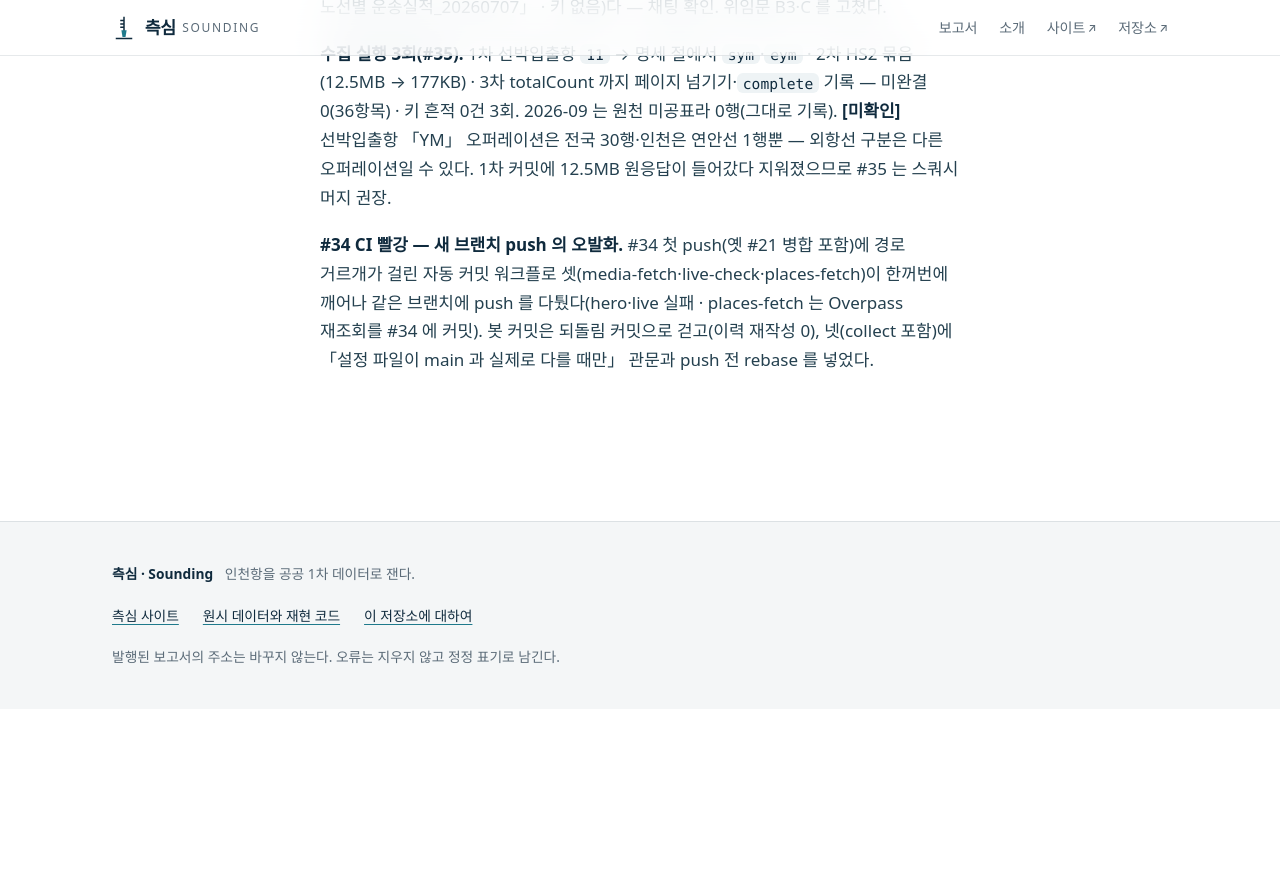
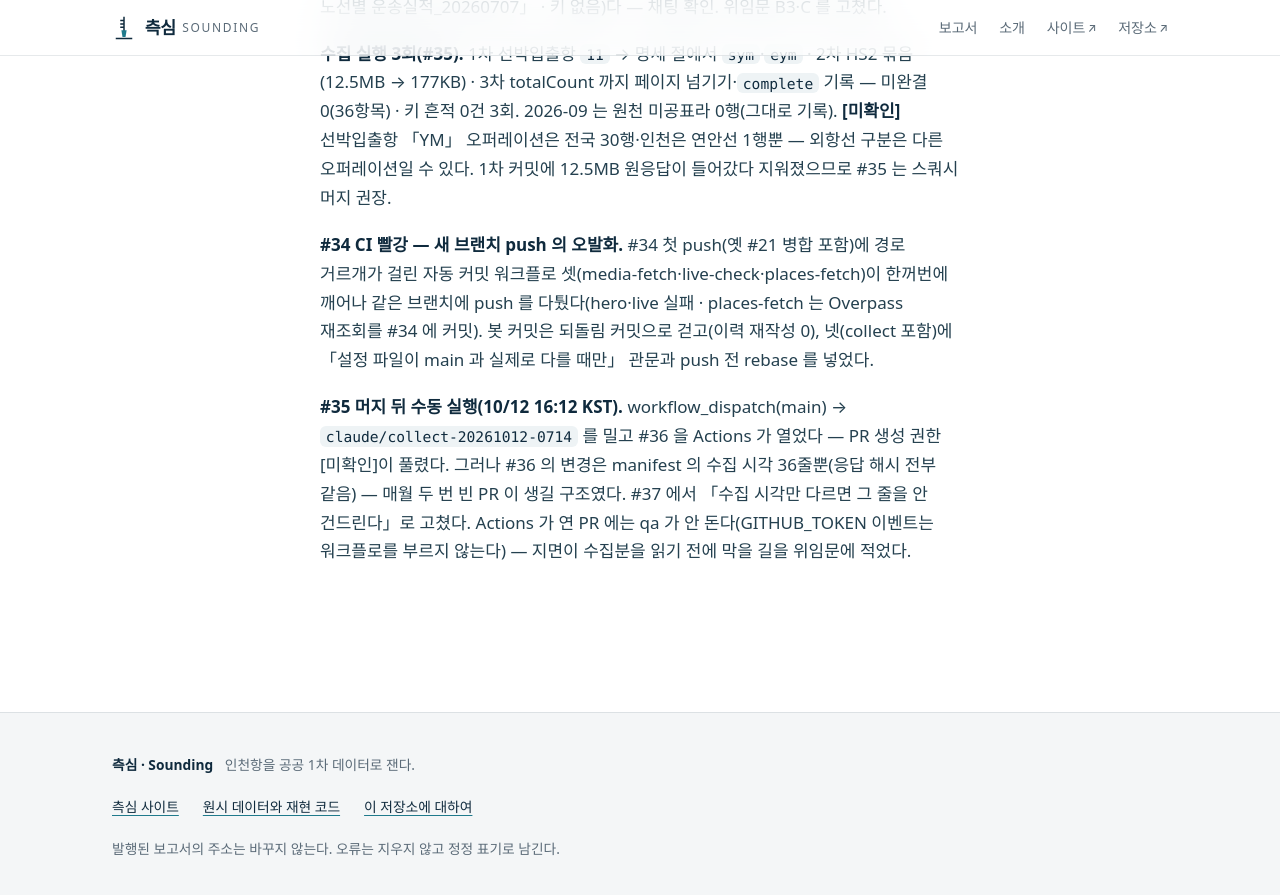
Before and after one commit to jisangj03-dev/incheon-port-analysis, a Jekyll site: the page built from docs/작업기록.md, in a window 1280 px wide and 900 px high, scrolled down 155777 px. Shown: the top 895 px of the window. Built offline with Jekyll 4.4.1, drawn with Linux system fonts in a browser that asks for light colours; some web fonts are replaced; our own code applies the rules of GitHub Pages for plain Markdown files; before the commit the page ends 156486 px from its top, so only the background shows below that.

Commit message:
53차 기록 — #35 머지 · 첫 수동 실행(#36) · 빈 PR 고침(#37)
Co-Authored-By: Claude Opus 5.5 <noreply@anthropic.com>
Claude-Session: https://claude.ai/code/session_01L59oEoiMW7KHoJRFFkcN4Q

```diff
--- a/docs/작업기록.md
+++ b/docs/작업기록.md
@@ -3511,3 +3511,5 @@ mail-02 의 기고 전속 조건(원문 게재 요구 여부)은 mail-01 때와
 **수집 실행 3회(#35).** 1차 선박입출항 `11` → 명세 절에서 `sym`·`eym` · 2차 HS2 묶음(12.5MB → 177KB) · 3차 totalCount 까지 페이지 넘기기·`complete` 기록 — 미완결 0(36항목) · 키 흔적 0건 3회. 2026-09 는 원천 미공표라 0행(그대로 기록). **[미확인]** 선박입출항 「YM」 오퍼레이션은 전국 30행·인천은 연안선 1행뿐 — 외항선 구분은 다른 오퍼레이션일 수 있다. 1차 커밋에 12.5MB 원응답이 들어갔다 지워졌으므로 #35 는 스쿼시 머지 권장.
 
 **#34 CI 빨강 — 새 브랜치 push 의 오발화.** #34 첫 push(옛 #21 병합 포함)에 경로 거르개가 걸린 자동 커밋 워크플로 셋(media-fetch·live-check·places-fetch)이 한꺼번에 깨어나 같은 브랜치에 push 를 다퉜다(hero·live 실패 · places-fetch 는 Overpass 재조회를 #34 에 커밋). 봇 커밋은 되돌림 커밋으로 걷고(이력 재작성 0), 넷(collect 포함)에 「설정 파일이 main 과 실제로 다를 때만」 관문과 push 전 rebase 를 넣었다.
+
+**#35 머지 뒤 수동 실행(10/12 16:12 KST).** workflow_dispatch(main) → `claude/collect-20261012-0714` 를 밀고 #36 을 Actions 가 열었다 — PR 생성 권한 [미확인]이 풀렸다. 그러나 #36 의 변경은 manifest 의 수집 시각 36줄뿐(응답 해시 전부 같음) — 매월 두 번 빈 PR 이 생길 구조였다. #37 에서 「수집 시각만 다르면 그 줄을 안 건드린다」로 고쳤다. Actions 가 연 PR 에는 qa 가 안 돈다(GITHUB_TOKEN 이벤트는 워크플로를 부르지 않는다) — 지면이 수집분을 읽기 전에 막을 길을 위임문에 적었다.
```
Also changed, not shown: docs/STATUS.md (+1 -1 lines), docs/위임문_다음세션_20261012.md (+2 -2 lines).
